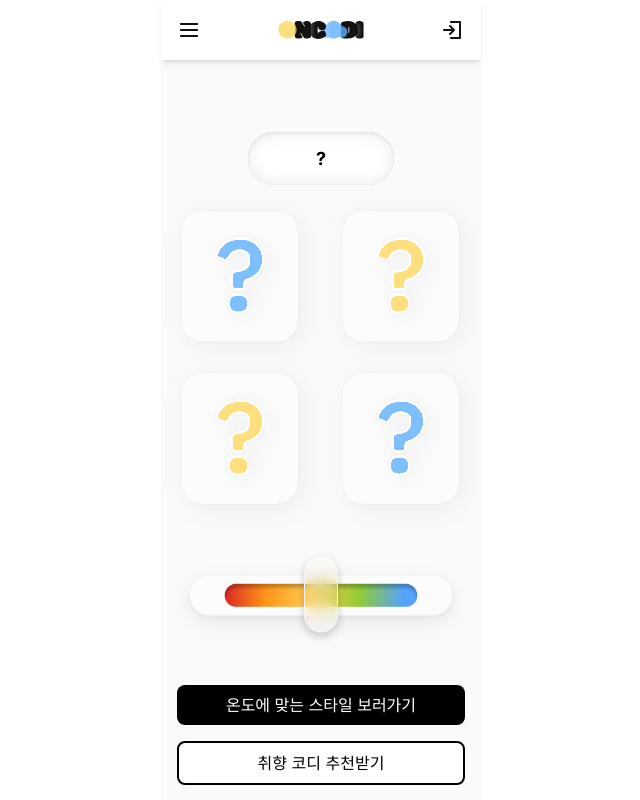
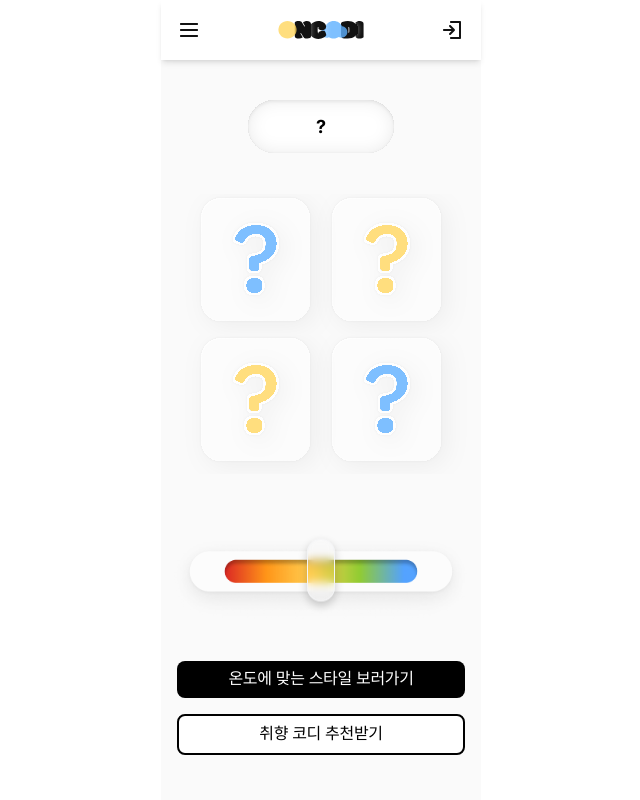
Before and after one commit to 6chenodongja/6che, a Next.js app: page /thermometer-style in a window 1280 px wide. Shown: the top 800 px of the page, without its empty margins (319-959 px from the left). Built offline with nearby package versions, Linux system fonts and the light colour scheme.

Commit message:
💄 style: 폰트 적용 및 이미지 간격 조정 완료

```diff
--- a/package.json
+++ b/package.json
@@ -50,7 +50,7 @@
     "postcss": "^8",
     "prettier": "^3.3.3",
     "supabase": "^1.183.5",
-    "tailwindcss": "^3.4.7",
+    "tailwindcss": "^3.4.9",
     "typescript": "^5"
   }
 }
--- a/src/app/(providers)/(root)/thermometer-style/ThermometerStyle.tsx
+++ b/src/app/(providers)/(root)/thermometer-style/ThermometerStyle.tsx
@@ -176,7 +176,7 @@ const ThermometerStyle: React.FC = () => {
   return (
     <div className="w-full max-w-md mx-auto flex flex-col min-h-screen bg-[#FFFFF]">
       <div className="flex flex-col items-center mt-5 mb-8">
-        <div className="relative mb-4 mt-10" style={{ marginTop: '-8px' }}>
+        <div className="relative mb-4 mt-10" style={{ marginTop: '-40px' }}>
           <Image
             src="/images/Thermometer/temperature-box.svg"
             alt="Temperature Box"
@@ -190,17 +190,21 @@ const ThermometerStyle: React.FC = () => {
               ?
             </span>
           ) : (
-            <span className="absolute inset-0 flex items-center justify-center text-lg font-bold">
+            <span className="absolute inset-0 flex items-center justify-center temperature-display">
               {temperatureRanges[temperatureIndex].display}
             </span>
           )}
         </div>
-
-        <div className="relative w-full grid grid-cols-2 gap-[2px]">
+        <div className="relative w-full grid grid-cols-2 px-[15px] py-[25px] ml-[9px]">
           {currentOutfits
             .slice(currentOutfitIndex, currentOutfitIndex + 4)
             .map((src: string, index: number) => (
-              <div key={index} className="relative w-[168px] h-[160px]">
+              <div
+                key={index}
+                className={`relative ${
+                  index % 2 === 0 ? 'col-start-1' : 'col-start-4'
+                } w-[159px] h-[140px]`}
+              >
                 <Image
                   src={src}
                   alt={`Outfit ${index + 1}`}
@@ -209,12 +213,12 @@ const ThermometerStyle: React.FC = () => {
                 />
               </div>
             ))}
-
           {/* 왼쪽 버튼 */}
           {currentOutfitIndex > 0 && (
             <button
-              className="absolute left-[1px] top-[50%] transform -translate-y-1/2"
+              className="absolute left-[1px] top-[49%] transform -translate-y-1/2 flex items-start opacity-[var(--sds-size-stroke-border)] shadow-[0px_1px_2px_0px_rgba(0,0,0,0.10)] backdrop-filter backdrop-blur-[2px] rounded-full"
               onClick={handlePrev}
+              style={{ padding: 0, border: 'none', background: 'transparent' }}
             >
               <Image
                 src="/images/Thermometer/skip(512h-png).png"
@@ -222,15 +226,16 @@ const ThermometerStyle: React.FC = () => {
                 width={32}
                 height={32}
                 sizes="100vw"
-                className="transform rotate-180 drop-shadow-lg"
+                className="transform rotate-180"
               />
             </button>
           )}
           {/* 오른쪽 버튼 */}
           {currentOutfitIndex + 4 < currentOutfits.length && (
             <button
-              className="absolute right-[1px] top-[50%] transform -translate-y-1/2"
+              className="absolute right-[9px] top-[48%] transform -translate-y-1/2 flex items-start opacity-[var(--sds-size-stroke-border)] shadow-[0px_1px_2px_0px_rgba(0,0,0,0.10)] backdrop-filter backdrop-blur-[2px] rounded-full"
               onClick={handleNext}
+              style={{ padding: 0, border: 'none', background: 'transparent' }}
             >
               <Image
                 src="/images/Thermometer/skip(512h-png).png"
@@ -273,7 +278,8 @@ const ThermometerStyle: React.FC = () => {
           }}
         >
           <div
-            className="w-[34px] h-[77px] rounded-full bg-clip-padding backdrop-filter backdrop-blur-md bg-opacity-20 border border-gray-100 flex items-center justify-center shadow-[0_4px_10px_rgba(0,0,0,0.2)]"
+            className="w-[28px] h-[63px] rounded-full bg-clip-padding backdrop-filter backdrop-blur-md bg-opacity-20 border border-gray-100 flex items-center justify-center shadow-[0_4px_10px_rgba(0,0,0,0.2)]"
+            style={{ backdropFilter: 'blur(5px)' }}
             draggable="true"
             onDragStart={(e) => {
               setIsDragging(true);
@@ -291,12 +297,12 @@ const ThermometerStyle: React.FC = () => {
 
       <div className="w-full px-4 mb-8">
         <Link href="/list">
-          <button className="w-full px-4 py-2 mb-4 text-base bg-black text-white rounded-lg">
+          <button className="w-full px-4 py-2 mb-4 text-base bg-black text-white rounded-lg button-style">
             온도에 맞는 스타일 보러가기
           </button>
         </Link>
         <Link href="/survey">
-          <button className="w-full px-4 py-2 border-2 border-black bg-white rounded-lg text-base">
+          <button className="w-full px-4 py-2 border-2 border-black bg-white rounded-lg text-base button-style">
             취향 코디 추천받기
           </button>
         </Link>
--- a/src/app/globals.css
+++ b/src/app/globals.css
@@ -598,3 +598,24 @@
   font-style: var(--body-KR-large-font-style); /* normal */
   color: var(--palette-black); /* Color for text */
 }
+
+/* 온도 display 스타일 */
+.temperature-display {
+  display: flex;
+  align-items: center;
+  gap: 6px;
+  align-self: stretch;
+  font-family: 'Varela', sans-serif;
+  font-size: 1.125rem; /* text-lg */
+  font-weight: 700; /* font-bold */
+}
+
+/* 버튼 스타일 */
+.button-style {
+  font-family: 'Noto Sans KR', sans-serif;
+  font-size: 16px;
+  font-style: normal;
+  font-weight: 500;
+  line-height: 130%; /* 20.8px */
+  letter-spacing: -0.32px;
+}
```
Also changed, not shown: 1 other file (tests, documents, lock files or other folders).
